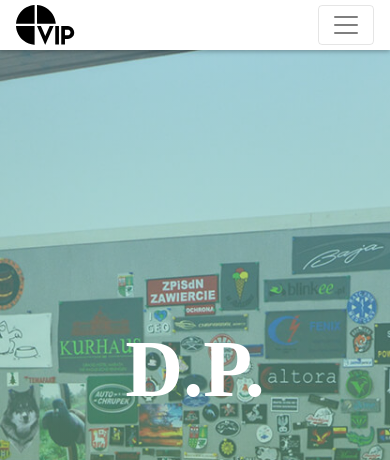
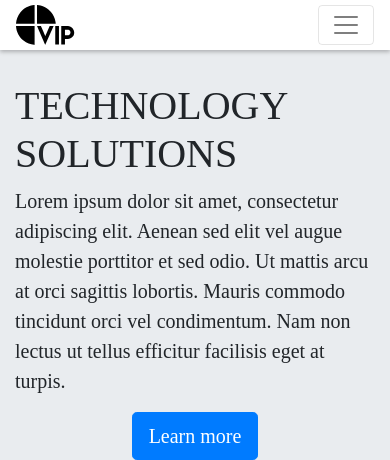
Before and after one commit to gracideas/VIP-Website, a Flask app: page / in a window 390 px wide. Shown: the top 460 px of the page. Run offline with Flask 2, Linux system fonts and the light colour scheme; some libraries are stand-ins or nearby versions; grey boxes are pictures that could not be loaded.

Commit message:
Remaking Home page to new specifications

```diff
--- a/static/css/style.css
+++ b/static/css/style.css
@@ -90,74 +90,7 @@
 
 /*homepage*/
 
-.mainbg {
-  background-image: url("/static/images/header-bg.jpg");
-  background-position: center;
-  width:100%;
-  height: auto;
-  overflow: hidden;
-  position: relative;
-  background-size: cover;
-  clip-path: polygon(0 0, 3600px 0, 3600px 92%, 0 100%);
-  margin-bottom: 100px;
-  max-width:100%;
-  max-height:100%;
-}
 
-.maintext {
-	position: absolute;
-	top: 50%;
-	left: 50%;
-	transform: translate(-50%, -50%);
-	text-align: center;
-	color: white;
-
-}
-.maintext p {
-	font-weight: 700;
-	font-size: 5em;
-	margin-bottom: -10px;
-}
-
-.gradient {
-  background: rgb(154,203,96);
-  background: -moz-linear-gradient(0deg, rgba(154,203,96,1) 0%, rgba(109,204,226,1) 100%);
-  background: -webkit-linear-gradient(0deg, rgba(154,203,96,1) 0%, rgba(109,204,226,1) 100%);
-  background: linear-gradient(0deg, rgba(154,203,96,1) 0%, rgba(109,204,226,1) 100%);
-  filter: progid:DXImageTransform.Microsoft.gradient(startColorstr="#9acb60",endColorstr="#6dcce2",GradientType=1);
-  height: 100vh;
-  position: relative;
-  opacity: 0.5;
-  width: auto;
-  max-width:100%;
-  max-height:100%;
-}
-
-.line {
-  transform: skewY(3deg);
-  background-color: #2E986A;
-  width: 100%;
-  position: absolute;
-  z-index: 1;
-}
-
-.square {
-  transform: skewY(-3deg);
-  position: relative;
-  box-sizing: border-box;
-  z-index: 2;
-  margin-left: 40px;
-  margin-right: 40px;
-  background-color: white;
-  box-shadow: 0 5px 10px rgba(0,0,0,.5);
-  height: auto;
-  padding: 30px;
-  text-align:center;
-}
-
-.square h1 {
-	font-size: 10vmin;
-}
 
 /*contact page*/
 
--- a/templates/home.html
+++ b/templates/home.html
@@ -1,20 +1,61 @@
 {% extends "templatemain.html" %}
 {% block content %}
-<div class="mainbg container-fluid p-0">
-  <div class="gradient"></div>
-		<div class="maintext">
-			<p>D.P. COLOR</p>
-			Unikatowe koszulki, odzież firmowa, gadżety reklamowe, indywidualne nadruki.</br>
-			Zaufana firma z wieloletnim doświadczeniem.
+<div class="jumbotron jumbotron-fluid">
+	<div class="container">
+		<div class="row">
+			<div class="col-12 col-md-5">
+			<h1>Technology Solutions</h1>
+			<p class="lead">Lorem ipsum dolor sit amet, consectetur adipiscing elit. Aenean sed elit vel augue molestie porttitor et sed odio. Ut mattis arcu at orci sagittis lobortis. Mauris commodo tincidunt orci vel condimentum. Nam non lectus ut tellus efficitur facilisis eget at turpis.</p>
+			<div class=text-center>
+				<a href="#" class="btn btn-primary btn-lg">Learn more</a>
+			</div>
+			</div><!--hero text-->
+			<div class="col-12 col-md-7">
+				<img class="img-fluid" src="images/close-up-of-businessman-with-digital-tablet.jpg" alt="Business men looking at graph on an iPad">
+			</div>
+		</div><!--row-->
+	</div><!--hero container-->
+</div><!--hero-->
+
+<div class="container mb-5">
+	<h2>Our products</h2>
+	<div class="row">
+		<div class="col-12 col-md-4">
+			<div class="card">
+				<img src="images/the-technician-repairing-the-computer-computer-hardware-repairing-upgrade-and-technology.jpg" class="card-img-top" alt="">
+				<div class="card-body">
+					<h3 class="card-title">Services</h3>
+					<p class="card-text text-justify">Lorem ipsum dolor sit amet, consectetur adipiscing elit. Aenean sed elit vel augue molestie porttitor et sed odio.</p>
+					<div class=text-center>
+						<a href="#" class="btn btn-primary">Learn more</a>
+					</div>
+				</div>
+			</div>
 		</div>
-
-  </div>
-
-<div class="line">
-  	<div class="square">
-		<h1>D.P. COLOR</h1>
-		<p class="text-justify px-md-5">In hac habitasse platea dictumst. Curabitur tellus lacus, lobortis id luctus sed, aliquam nec velit. Proin consectetur placerat neque a lobortis. Proin quis sodales ipsum, quis scelerisque risus. Morbi ligula nisl, aliquet ut luctus nec, congue eu tortor. Vestibulum at mi suscipit, rhoncus sem nec, aliquam lorem. Cras vel vehicula massa, ut suscipit nisi. Aenean commodo erat in justo varius mollis. Aliquam erat volutpat. Nunc imperdiet, turpis nec eleifend feugiat, nibh odio consectetur tortor, facilisis tincidunt tellus massa eu ante. Donec luctus orci malesuada diam tempor, eu vehicula felis consequat. Curabitur molestie dui id sodales egestas. Morbi urna magna, convallis non urna quis, egestas scelerisque leo. Sed fermentum pharetra urna vel vehicula.</p>
-		<p class="text-justify px-md-5">In hac habitasse platea dictumst. Curabitur tellus lacus, lobortis id luctus sed, aliquam nec velit. Proin consectetur placerat neque a lobortis. Proin quis sodales ipsum, quis scelerisque risus. Morbi ligula nisl, aliquet ut luctus nec, congue eu tortor. Vestibulum at mi suscipit, rhoncus sem nec, aliquam lorem. Cras vel vehicula massa, ut suscipit nisi. Aenean commodo erat in justo varius mollis. Aliquam erat volutpat. Nunc imperdiet, turpis nec eleifend feugiat, nibh odio consectetur tortor, facilisis tincidunt tellus massa eu ante. Donec luctus orci malesuada diam tempor, eu vehicula felis consequat. Curabitur molestie dui id sodales egestas. Morbi urna magna, convallis non urna quis, egestas scelerisque leo. Sed fermentum pharetra urna vel vehicula.</p>
-	</div>
+		<div class="col-12 col-md-4">
+			<div class="card">
+				<img src="images/futuristic-technology-screen-interface.jpg" class="card-img-top" alt="">
+				<div class="card-body">
+					<h3 class="card-title">Technology</h3>
+					<p class="card-text text-justify">Lorem ipsum dolor sit amet, consectetur adipiscing elit. Aenean sed elit vel augue molestie porttitor et sed odio.</p>
+					<div class=text-center>
+						<a href="#" class="btn btn-primary">Learn more</a>
+					</div>
+				</div>
+			</div>
+		</div>
+		<div class="col-12 col-md-4">
+			<div class="card">
+				<img src="images/young-it-service-man-repairing-computer.jpg" class="card-img-top" alt="">
+				<div class="card-body">
+					<h3 class="card-title">Our employees</h3>
+					<p class="card-text text-justify">Lorem ipsum dolor sit amet, consectetur adipiscing elit. Aenean sed elit vel augue molestie porttitor et sed odio.</p>
+					<div class=text-center>
+						<a href="#" class="btn btn-primary">Learn more</a>
+					</div>
+				</div>
+			</div>
+		</div>
+	</div><!--row-->
 </div>
 {% endblock %}
--- a/templates/templatemain.html
+++ b/templates/templatemain.html
@@ -59,6 +59,28 @@
     {% block content %}
 
     {% endblock %}
+    <footer>
+      <div class="jumbotron jumbotron-fluid mb-0">
+        <div class="container">
+          <div class="row">
+            <div class="col-12 col-md-7">
+              <h2>About us</h2>
+              <p>Location</p>
+              <p>Address</p>
+              <p>Phone number</p>
+            </div>
+
+            <div class="col-12 col-md-5">
+              <h2>Follow us</h2>
+            </div>
+          </div>
+        </div>
+      </div>
+
+      <div class="container-fluid text-center p-2" id="credit-container">
+        Images by <a href="https://www.freepik.es/" class="text-left">Freepik</a> |  Design by Dani Ramirez
+      </div>
+    </footer>
 
 </body>
 
```
Also changed, not shown: templates/templateblog.html (+22 -0 lines), 1 other file.
